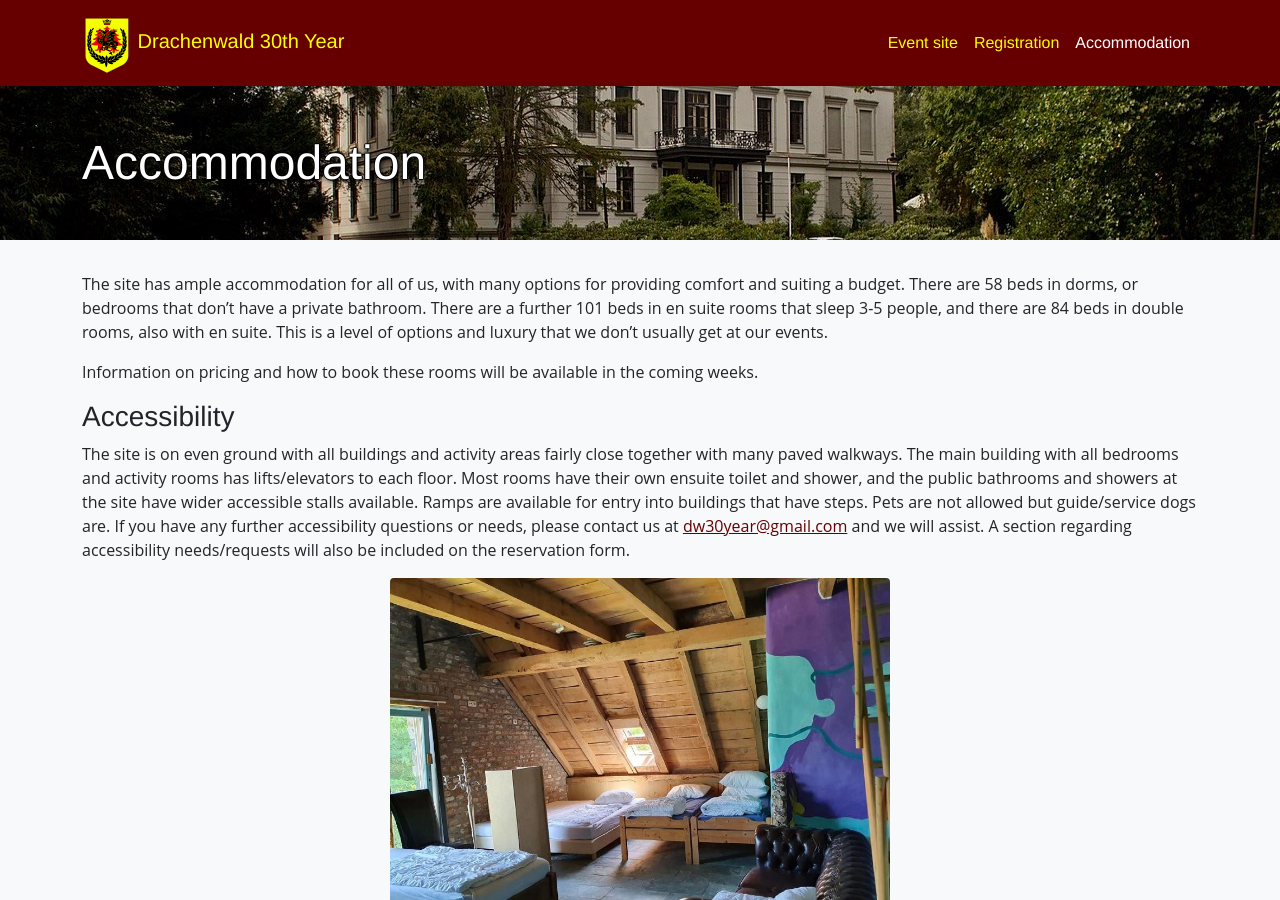
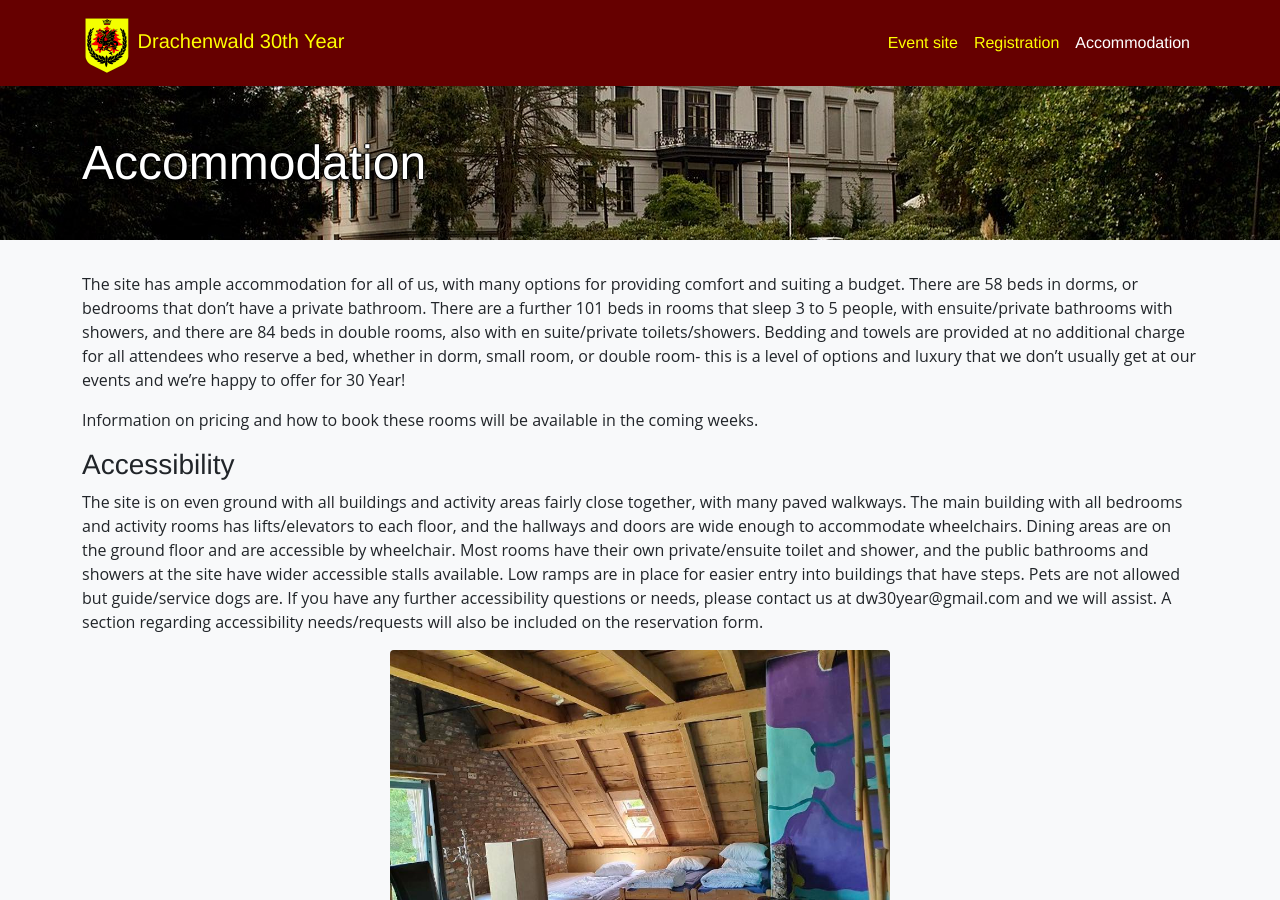
Before and after one commit to drachenwald/dw-30-year, a Jekyll site: the page built from accom/index.md, in a window 1280 px wide and 900 px high. Built offline with Jekyll 4.4.1, drawn with Linux system fonts in a browser that asks for light colours; some web fonts are replaced.

Commit message:
more info

```diff
--- a/accom/index.md
+++ b/accom/index.md
@@ -2,21 +2,14 @@
 title: Accommodation
 ---
 
-The site has ample accommodation for all of us, with many options for providing comfort and suiting a budget. There are 58 beds in dorms, or bedrooms that don't have a private bathroom. There are a further 101 beds in en suite rooms that sleep 3-5 people, and there are 84 beds in double rooms, also with en suite. This is a level of options and luxury that we don't usually get at our events.
+The site has ample accommodation for all of us, with many options for providing comfort and suiting a budget. There are 58 beds in dorms, or bedrooms that don't have a private bathroom. There are a further 101 beds in rooms that sleep 3 to 5 people, with ensuite/private bathrooms with showers, and there are 84 beds in double rooms, also with en suite/private toilets/showers. Bedding and towels are provided at no additional charge for all attendees who reserve a bed, whether in dorm, small room, or double room- this is a level of options and luxury that we don't usually get at our events and we're happy to offer for 30 Year!
 
 Information on pricing and how to book these rooms will be available in the coming weeks.
 
 ### Accessibility
 
-The site is on even ground with all buildings and activity areas fairly close together
-with many paved walkways.  The main building with all bedrooms and activity rooms has
-lifts/elevators to each floor.  Most rooms have their own ensuite toilet and shower,
-and the public bathrooms and showers at the site have wider accessible stalls available.
-Ramps are available for entry into buildings that have steps.  Pets are not allowed but
-guide/service dogs are.  If you have any further accessibility questions or needs,
-please contact us at [dw30year@gmail.com](mailto:dw30year@gmail.com) and we will assist.
-A section regarding accessibility needs/requests will also be included on the reservation
-form.
+The site is on even ground with all buildings and activity areas fairly close together, with many paved walkways.  The main building with all bedrooms and activity rooms has lifts/elevators to each floor, and the hallways and doors are wide enough to accommodate wheelchairs.  Dining areas are on the ground floor and are accessible by wheelchair.  Most rooms have their own private/ensuite toilet and shower, and the public bathrooms and showers at the site have wider accessible stalls available.  Low ramps are in place for easier entry into buildings that have steps.  Pets are not allowed but guide/service dogs are.  If you have any further accessibility questions or needs, please contact us at dw30year@gmail.com and we will assist.  A section regarding accessibility needs/requests will also be included on the reservation form.
+
 
 <div class="text-center">
   <img src="bedroom1.jpg" width="500" class="rounded" alt="A dorm room with multiple beds and a couch">
@@ -37,5 +30,11 @@ form.
 <br />
 
 <div class="text-center">
+  <img src="bedroom4.jpg" width="500" class="rounded" alt="A luxury room with double bed, table and chairs">
+</div>
+
+<br />
+
+<div class="text-center">
   <a href="/" class="btn btn-primary">Return to the front page</a>
 </div>
```
Also changed, not shown: accom/bedroom4.jpg (added).
